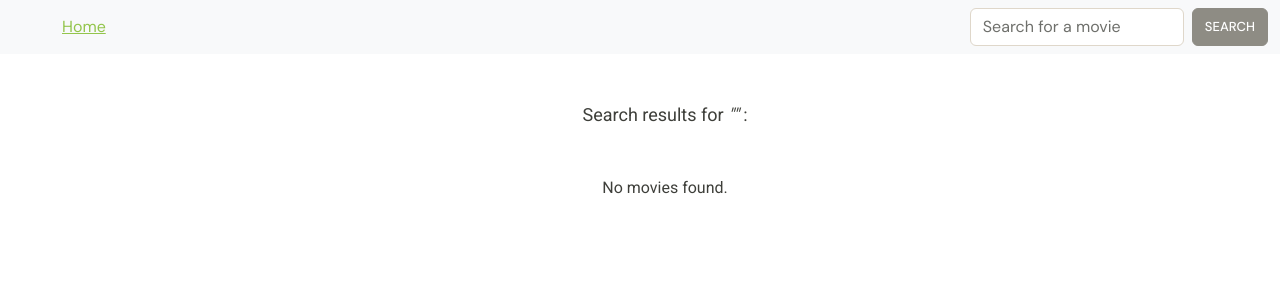
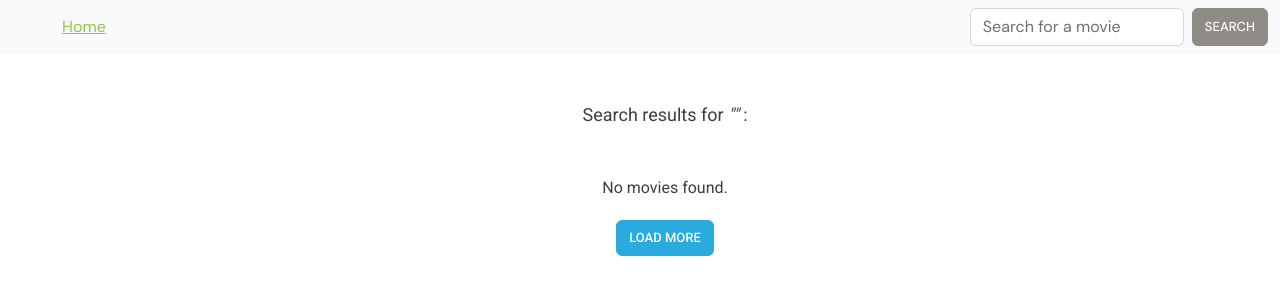
Before and after one commit to MrGumbert/final-project, a React (Vite) app: page /searchResults in a window 1280 px wide. Shown: the top 300 px of the page. Built offline with nearby package versions, Linux system fonts and the light colour scheme; a web font is replaced by a local one.

Commit message:
Comments added to the code for documentation

```diff
--- a/src/App.css
+++ b/src/App.css
@@ -50,7 +50,7 @@ nav {
 
 .btn-info {
   margin-top: 20px;
-  margin-bottom: 100px;
+  margin-bottom: 50px;
 }
 
 /*MovieCard*/
--- a/src/components/MovieCard.jsx
+++ b/src/components/MovieCard.jsx
@@ -7,8 +7,7 @@ import 'bootstrap/dist/js/bootstrap.bundle.min';
 
 const MovieCard = ({ movie, available }) => {
 
-    const [isLoading, setIsLoading] = useState(true)
-
+    //hook that is used to change pages
     const navigate = useNavigate()
 
     return (
@@ -20,14 +19,16 @@ const MovieCard = ({ movie, available }) => {
                         src={`https://image.tmdb.org/t/p/original${movie.poster_path}`}
                         className=" card-img img-fluid rounded-start w-100 h-100 object-fit-cover"
                         alt={movie.title}
-                        onClick={() => { navigate(`/details/${movie.id}`, { state: { movie, available } }) }}
+                        //navigates to Details page when poster clicked, passes the movie as props
+                        onClick={() => { navigate(`/details/${movie.id}`, { state: { movie} }) }}
                     />
                 </div>
 
                 <div className="col-md-8">
                     <div className="card-body">
                         <h5 className="card-title"
-                        onClick={() => { navigate(`/details/${movie.id}`, { state: { movie, available } }) }}
+                        //navigates to Details page when title clicked, passes the movie as props
+                        onClick={() => { navigate(`/details/${movie.id}`, { state: { movie} }) }}
                         >{movie.title}</h5>
                         <p className="card-text">
                             <small className="text-body-secondary">Release date: {movie.release_date}</small>
--- a/src/components/Nav.jsx
+++ b/src/components/Nav.jsx
@@ -9,6 +9,7 @@ function Nav(props) {
   return (
     <>
       <BrowserRouter>
+      {/*Nav bar on the top of the screen*/}
         <nav className="navbar navbar-expand-lg bg-body-tertiary">
           <div className="container-fluid justify-content-center gap-3">
             <div className="collapse navbar-collapse" id="navbarColor04">
--- a/src/pages/Details.jsx
+++ b/src/pages/Details.jsx
@@ -10,10 +10,9 @@ function Details(props) {
 
     const { state } = useLocation()
     const movie = state?.movie ?? ""
-
-
     const { id } = useParams();
 
+    //Fetches movie details using TMDB api
     const fetchDetails = async (id) => {
         const apiKey = import.meta.env.VITE_TMDB_API_KEY
         const url = `https://api.themoviedb.org/3/movie/${id}?language=en-US`;
@@ -29,6 +28,7 @@ function Details(props) {
         setDetails(data)
     }
 
+    //Fetches watch provider info on a movie using TMDB api
     const fetchAvailability = async (id) => {
         const apiKey = import.meta.env.VITE_TMDB_API_KEY
         const url = `https://api.themoviedb.org/3/movie/${id}/watch/providers`
@@ -41,6 +41,7 @@ function Details(props) {
         };
         const res = await fetch(url, options)
         const data = await res.json()
+        //checks availability in Finland
         if (data.results.FI != null) {
             setAvailability(data.results.FI)
         }
@@ -50,40 +51,41 @@ function Details(props) {
     }
 
     useEffect(() => {
+        //Fetches using the id, if user directly types the url details/id
         if (movie == "") {
             fetchDetails(id)
             fetchAvailability(id)
         } else {
+            //Fetches using the id of the movie user clicked
             fetchDetails(movie.id)
             fetchAvailability(movie.id)
         }
     }, [])
 
-
+    //lists all streaming platforms where available
     const stream =
         availability && (
             availability.flatrate && (
                 availability.flatrate.map((provider, i) =>
                     <li>
-                        <span className="provider-name">{provider.provider_name}</span>
                         <img className="company-logo" src={`https://image.tmdb.org/t/p/original${provider.logo_path}`} /></li>))
         )
 
+    //lists all platforms where available to rent
     const rent =
         availability && (
             availability.rent && (
                 availability.rent.map((provider, i) =>
                     <li>
-                        <span className="provider-name">{provider.provider_name}</span>
                         <img className="company-logo" src={`https://image.tmdb.org/t/p/original${provider.logo_path}`} /></li>))
         )
 
+    //lists all platforms where available to buy
     const buy =
         availability && (
             availability.buy && (
                 availability.buy.map((provider, i) =>
                     <li>
-                        <span className="provider-name">{provider.provider_name}</span>
                         <img className="company-logo" src={`https://image.tmdb.org/t/p/original${provider.logo_path}`} /></li>))
         )
 
@@ -174,9 +176,7 @@ function Details(props) {
                     <span class="visually-hidden">Loading...</span>
                 </div>}
         </div>
-
     )
-
 }
 
 export default Details
--- a/src/pages/SearchResults.jsx
+++ b/src/pages/SearchResults.jsx
@@ -5,21 +5,29 @@ import { useState, useEffect } from 'react';
 
 function SearchResults(props) {
 
+  //Uses object destructuring to store the state property of the location object into locationState variable
   const { state: locationState } = useLocation();
+  //Initializes the states from what was passed from Search component or ?? initializes the default value
+  //? prevents crashing if the state is null or undefined
   const [state, setState] = useState({
     results: locationState?.results ?? [],
     searchInput: locationState?.input ?? "",
     total_pages: locationState?.total_pages ?? 2
   });
 
-  const addResult = (newItem) =>
+  const addResult = (newResults) =>
     setState(prev => ({
+       //copies the previous results into a new array
       ...prev,
-      results: [...(prev?.results ?? []), ...newItem],
+      //prev?.results prevents crashing if the results is null or undefined
+      // ?? [] if the results is null or undefined, falls back to an empty array
+      //the srpead ... operations merge the old results array and the newResults array into a single array
+      results: [...(prev?.results ?? []), ...newResults],
     }));
 
-  const [page, setPage] = useState(2)
+  const [page, setPage] = useState(1)
 
+  //Fetch function to search more movies, if there are more than 1 page of results
   const searchMovies = async (input, page) => {
     const apiKey = import.meta.env.VITE_TMDB_API_KEY
     const url = `https://api.themoviedb.org/3/search/movie?query=${input}&include_adult=false&language=en-US&page=${page}`;
@@ -34,13 +42,17 @@ function SearchResults(props) {
     setPage(page + 1)
   }
 
+  //runs after loactionState changes
+  //Set the states to what was passed from Search components
+  //Allows to fetch new results after a new search word is entered
   useEffect(() => {
     setState({
       results: locationState?.results ?? [],
       searchInput: locationState?.input ?? "",
       total_pages: locationState?.total_pages ?? 2,
     })
-    setPage(2)
+    //Reset also the page number
+    setPage(1)
   }, [locationState])
 
 
@@ -54,7 +66,7 @@ function SearchResults(props) {
       </div> :
         <div>No movies found.</div>}
       {page < state.total_pages ?
-        <button className='btn btn-info' onClick={() => { searchMovies(state.searchInput, page) }}>Load more</button>
+        <button className='btn btn-info' onClick={() => { searchMovies(state.searchInput, page+1) }}>Load more</button>
         : null}
     </div>
   )
```
Also changed, not shown: 2 other files (tests, documents, lock files or other folders).
